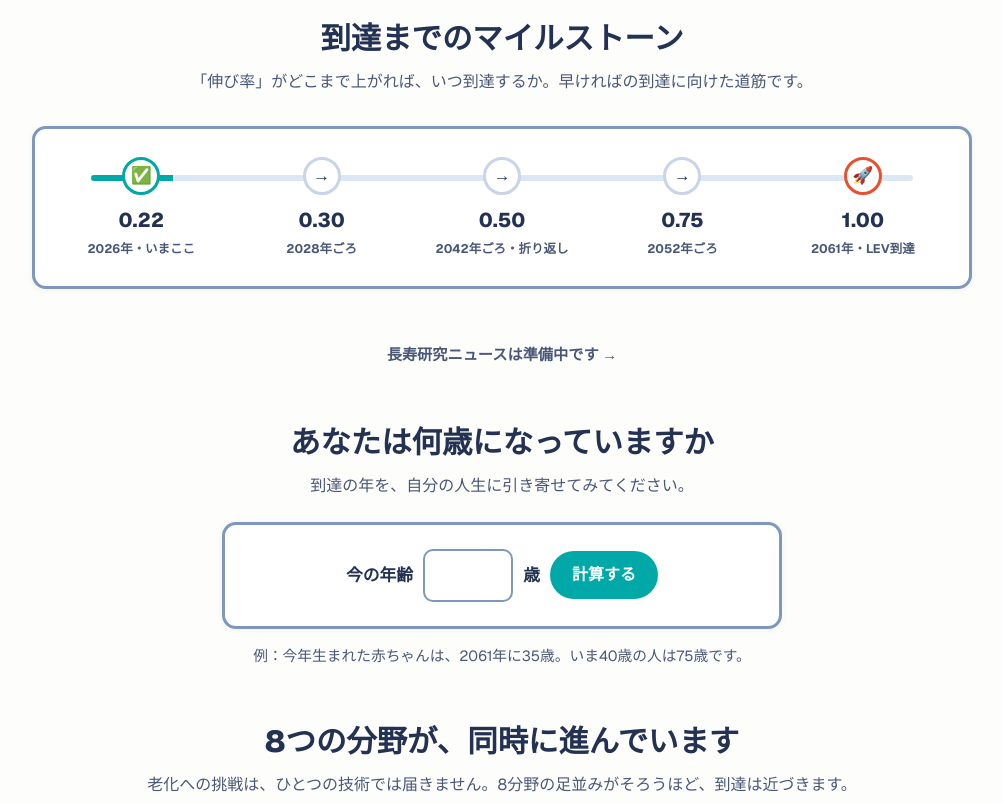
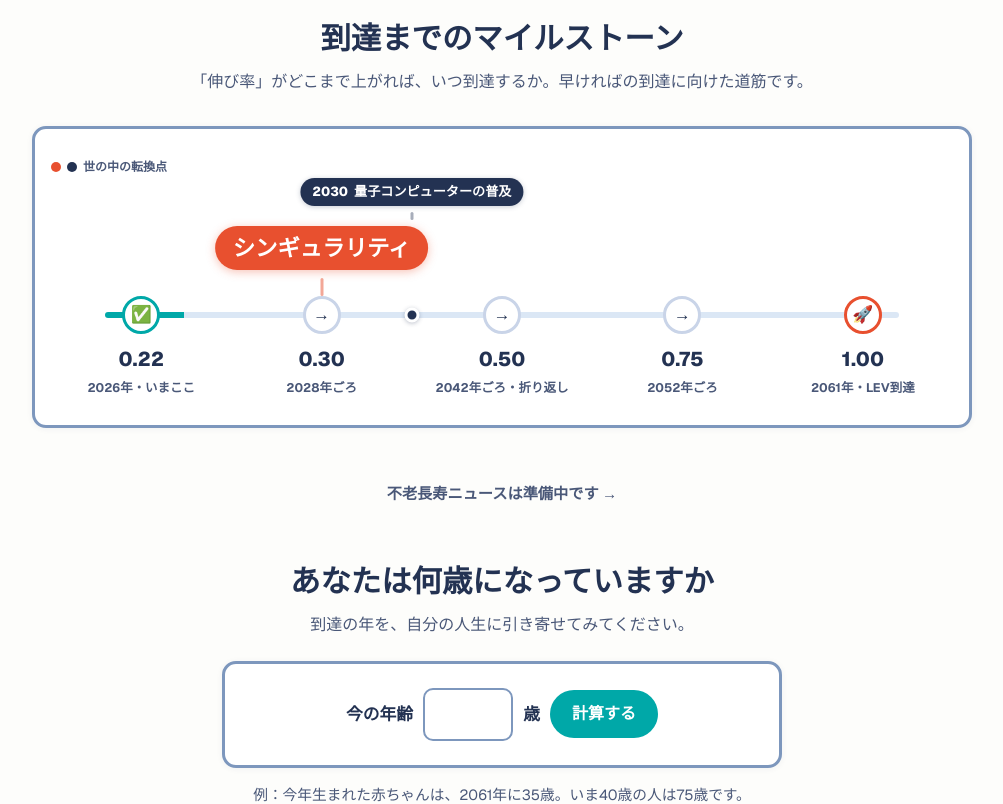
Before and after one commit to mikoshi092/immortality-countdown, a Next.js app: page /ja in a window 1280 px wide. Shown: the part 1060-1864 px from the top of the page, without its empty margins (138-1141 px from the left). Built offline with nearby package versions, Linux system fonts and the light colour scheme.

Commit message:
Timeline turning-point events (2028 singularity badge, 2030 quantum marker); 最新研究→最新ニュース; news page title 不老長寿ニュース

```diff
--- a/app/ja/news/page.tsx
+++ b/app/ja/news/page.tsx
@@ -10,7 +10,7 @@ import { newsIndexHreflang, newsRssPath } from "@/lib/article-seo";
 import { newsFaceArticles, toNewsRows } from "@/lib/news-rows";
 import { SITE_NAME, SITE_URL } from "@/lib/site";
 
-const title = "長寿研究ニュース | Immortality Countdown";
+const title = "不老長寿ニュース | Immortality Countdown";
 const description =
   "長寿研究の更新情報を、要点と限界に分けて紹介します。詳細は各記事末尾の一次資料をご確認ください。";
 
@@ -53,9 +53,9 @@ export default function JapaneseNewsIndexPage() {
     <main lang="ja" className="min-h-screen bg-[#fdfdfb] leading-[1.75] text-[#233252]">
       <SiteHeader />
       <div className="mx-auto max-w-[1080px] px-5 pb-[60px]">
-        <h1 className="mt-3.5 text-[1.6rem] font-extrabold">📰 長寿研究ニュース一覧</h1>
+        <h1 className="mt-3.5 text-[1.6rem] font-extrabold">📰 不老長寿ニュース一覧</h1>
         <p className="mt-1 text-[0.95rem] text-[#4a5878]">
-          世界中の長寿研究ニュースを、日本語の見出しで。見出しがそのまま元の記事へのリンクです。
+          世界中の不老長寿ニュースを、日本語の見出しで。見出しがそのまま元の記事へのリンクです。
         </p>
         <p className="mt-1 text-[0.9rem]">
           <Link href={newsRssPath("ja")} className={`font-bold text-[#00a8a8] hover:underline ${FOCUS_RING}`}>
--- a/app/ja/page.tsx
+++ b/app/ja/page.tsx
@@ -183,6 +183,11 @@ export default function JapaneseLandingPage() {
               { gain: "0.75", when: "2052年ごろ", state: "next" },
               { gain: "1.00", when: `${earlyYear}年・LEV到達`, state: "final" },
             ]}
+            eventsCaption="世の中の転換点"
+            events={[
+              { label: "シンギュラリティ", left: "30%", size: "large" },
+              { label: "量子コンピューターの普及", year: "2030", left: "40%", size: "small" },
+            ]}
           />
         </section>
 
@@ -192,7 +197,7 @@ export default function JapaneseLandingPage() {
         {latestRows.length > 0 ? (
         <section className="pt-[52px]">
           <SectionHeading
-            title="📰 長寿研究ニュース"
+            title="📰 不老長寿ニュース"
             sub="世界中の研究ニュースを、日本語の見出しで。見出しがそのまま元の記事へのリンクになっています。"
           />
           <div className="mt-6">
@@ -217,7 +222,7 @@ export default function JapaneseLandingPage() {
               href="/ja/news"
               className={`text-[0.95rem] font-bold text-[#4a5878] hover:text-[#00a8a8] hover:underline ${FOCUS_RING}`}
             >
-              長寿研究ニュースは準備中です →
+              不老長寿ニュースは準備中です →
             </Link>
           </section>
         )}
@@ -291,7 +296,7 @@ export default function JapaneseLandingPage() {
 
         <Closing
           heading="「死はバグである」未来を、数字で追いかけます。"
-          primaryLabel="最新研究を見る"
+          primaryLabel="最新ニュースを見る"
           primaryHref="/ja/news"
           secondaryLabel="数字の出し方（モデルについて）"
           secondaryHref="/model"
--- a/app/page.tsx
+++ b/app/page.tsx
@@ -168,6 +168,11 @@ export default function Home() {
               { gain: "0.75", when: "around 2052", state: "next" },
               { gain: "1.00", when: `${earlyYear} · LEV reached`, state: "final" },
             ]}
+            eventsCaption="Turning points in the wider world"
+            events={[
+              { label: "Singularity", left: "30%", size: "large" },
+              { label: "Quantum computers spread", year: "2030", left: "40%", size: "small" },
+            ]}
           />
         </section>
 
--- a/components/calm/Sections.tsx
+++ b/components/calm/Sections.tsx
@@ -112,14 +112,108 @@ export function LevGauge({
 
 export type MilestoneStep = { gain: string; when: string; state: "done" | "next" | "final" };
 
+/**
+ * A turning-point event in the wider world, pinned to the milestone
+ * axis at `left` (the five steps sit at 10/30/50/70/90% of the row).
+ * Events are NOT model output: they render as filled pills in a band
+ * above the axis — a large coral pill for the headline event, a smaller
+ * navy pill for a secondary one — visually separate from the stepper's
+ * outline circles, each with a short tick down toward its point. A
+ * "small" event has no step of its own, so it also gets a filled dot
+ * on the axis line itself. Owner decision, 2026-11-04.
+ */
+export type TimelineEvent = {
+  label: string;
+  /** Optional year shown inside a small marker (e.g. "2030"). */
+  year?: string;
+  /** Position on the stepper axis, as a CSS left value (e.g. "30%"). */
+  left: string;
+  size: "large" | "small";
+};
+
 /** Five-step milestone stepper keyed to the early scenario. */
-export function Milestones({ steps }: { steps: MilestoneStep[] }) {
+export function Milestones({
+  steps,
+  events,
+  eventsCaption,
+}: {
+  steps: MilestoneStep[];
+  events?: TimelineEvent[];
+  eventsCaption?: string;
+}) {
+  const largeEvents = events?.filter((event) => event.size === "large") ?? [];
+  const smallEvents = events?.filter((event) => event.size === "small") ?? [];
   return (
     <div className="relative mt-[30px] rounded-[14px] border-[3px] border-[#7d97bd] bg-white px-4 py-7 shadow-[0_1px_6px_rgba(35,50,82,0.06)]">
+      {events && events.length > 0 ? (
+        <>
+          {eventsCaption ? (
+            <p className="flex items-center gap-1.5 text-[0.75rem] font-bold text-[#4a5878]">
+              <span
+                aria-hidden="true"
+                className="inline-block h-[10px] w-[10px] rounded-full bg-[#e8502f]"
+              />
+              <span
+                aria-hidden="true"
+                className="inline-block h-[10px] w-[10px] rounded-full bg-[#233252]"
+              />
+              {eventsCaption}
+            </p>
+          ) : null}
+          <div className="relative h-[118px]">
+            {smallEvents.map((event) => (
+              <span
+                key={event.label}
+                className="absolute top-0 -translate-x-1/2 whitespace-nowrap rounded-full bg-[#233252] px-3 py-1.5 text-[clamp(0.66rem,2.7vw,0.82rem)] font-bold leading-[1.25] text-white shadow-[0_1px_5px_rgba(35,50,82,0.25)]"
+                style={{ left: event.left }}
+              >
+                {event.year ? (
+                  <span className="mr-1.5 font-extrabold">{event.year}</span>
+                ) : null}
+                {event.label}
+              </span>
+            ))}
+            {smallEvents.map((event) => (
+              <span
+                key={`tick-${event.label}`}
+                aria-hidden="true"
+                className="absolute top-[34px] h-[8px] w-[3px] -translate-x-1/2 rounded bg-[#233252]/40"
+                style={{ left: event.left }}
+              />
+            ))}
+            {largeEvents.map((event) => (
+              <span
+                key={event.label}
+                className="absolute top-[48px] -translate-x-1/2 whitespace-nowrap rounded-full bg-[#e8502f] px-[18px] py-2 text-[clamp(1.02rem,4.6vw,1.4rem)] font-extrabold leading-[1.25] text-white shadow-[0_2px_10px_rgba(232,80,47,0.35)]"
+                style={{ left: event.left }}
+              >
+                {event.label}
+              </span>
+            ))}
+            {largeEvents.map((event) => (
+              <span
+                key={`tick-${event.label}`}
+                aria-hidden="true"
+                className="absolute top-[100px] h-[18px] w-[3px] -translate-x-1/2 rounded bg-[#e8502f]/50"
+                style={{ left: event.left }}
+              />
+            ))}
+          </div>
+        </>
+      ) : null}
+      <div className="relative">
         <div
           aria-hidden="true"
-        className="absolute left-[6%] right-[6%] top-[46px] h-[6px] rounded-full bg-[linear-gradient(90deg,#00a8a8_10%,#dbe7f5_10%)]"
+          className="absolute left-[6%] right-[6%] top-[16px] h-[6px] rounded-full bg-[linear-gradient(90deg,#00a8a8_10%,#dbe7f5_10%)]"
         />
+        {smallEvents.map((event) => (
+          <span
+            key={`dot-${event.label}`}
+            aria-hidden="true"
+            className="absolute top-[19px] z-10 h-[15px] w-[15px] -translate-x-1/2 -translate-y-1/2 rounded-full border-[3px] border-white bg-[#233252] shadow-[0_1px_4px_rgba(35,50,82,0.3)]"
+            style={{ left: event.left }}
+          />
+        ))}
         <div className="relative flex">
           {steps.map((step) => (
             <div key={step.gain} className="flex-1 px-0.5 text-center">
@@ -140,6 +234,7 @@ export function Milestones({ steps }: { steps: MilestoneStep[] }) {
               </div>
             </div>
           ))}
+        </div>
       </div>
     </div>
   );
--- a/lib/article-copy.ts
+++ b/lib/article-copy.ts
@@ -59,7 +59,7 @@ export const ARTICLE_UI = {
     modelNote:
       "LEVモデルは原則として半年ごとに再評価します。重大な出来事がある場合のみ臨時審査します。通常の研究記事では予測年数を変えません。",
     readSource: "一次出典を読む",
-    backToList: "最新研究の一覧",
+    backToList: "最新ニュースの一覧",
     otherLanguage: "Read in English",
     studyDesign: "研究デザイン",
     population: "対象・モデル",
@@ -69,7 +69,7 @@ export const ARTICLE_UI = {
     limitations: "限界",
     trialPhase: "試験相",
     resultStatus: "結果の位置づけ",
-    listTitle: "最新研究",
+    listTitle: "最新ニュース",
     listDek:
       "長寿研究の更新情報を、要点と限界に分けて紹介します。詳細は各記事末尾の一次資料をご確認ください。",
     listEmpty: "現在、公開基準を満たす新しい研究情報はありません。",
--- a/lib/nav.ts
+++ b/lib/nav.ts
@@ -25,7 +25,7 @@ export const NAV_LINKS_JA = [
   { label: "LEVとは", href: "/ja#lev-toha" },
   { label: "なぜこの年数か", href: "/ja#why-now" },
   { label: "8つの技術", href: "/ja#eight-fields" },
-  { label: "最新研究", href: "/ja/news" },
+  { label: "最新ニュース", href: "/ja/news" },
 ] as const;
 
 /** /ja is a single page today; the prefix check keeps room for /ja/*. */
--- a/lib/rss.ts
+++ b/lib/rss.ts
@@ -25,7 +25,7 @@ export function buildNewsRss(locale: SiteLocale, articles: Article[]): string {
   const published = visible.filter(isPublishedArticle);
   const title =
     locale === "ja"
-      ? `${SITE_NAME} 最新研究`
+      ? `${SITE_NAME} 最新ニュース`
       : `${SITE_NAME} Latest News`;
   const description =
     locale === "ja"
```
Lines whose indentation alone changed are shown as unchanged.
